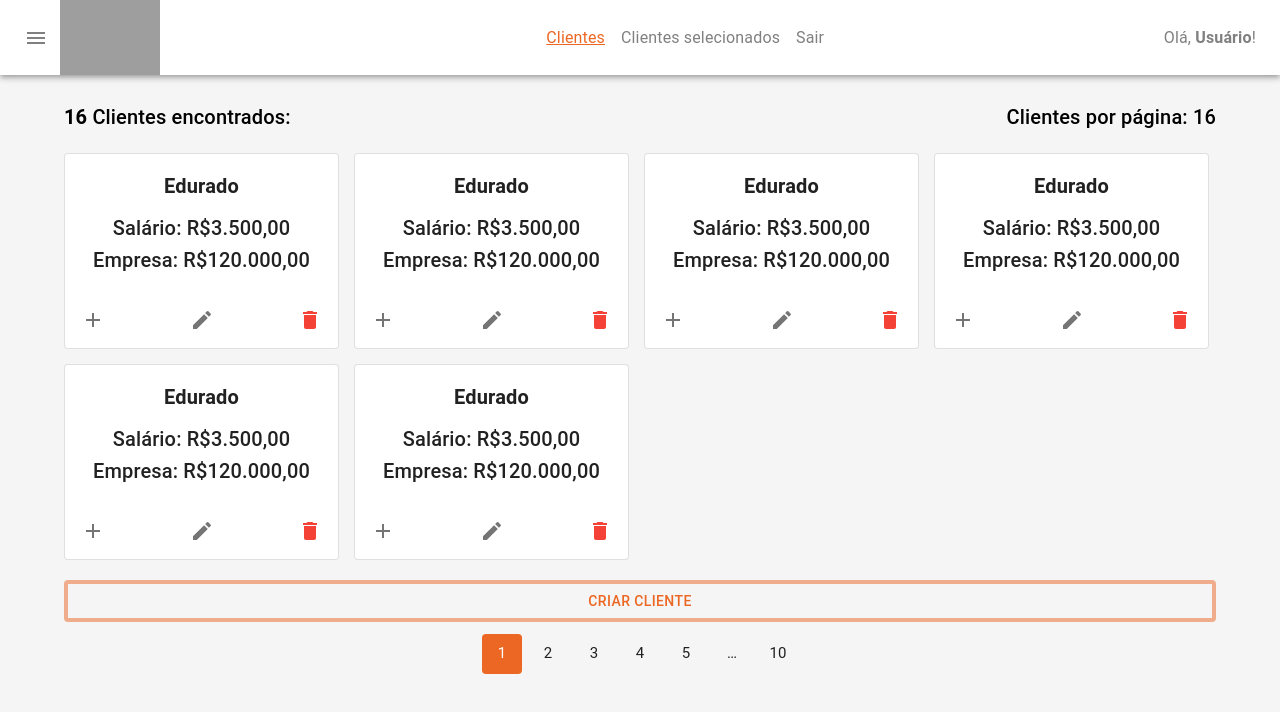
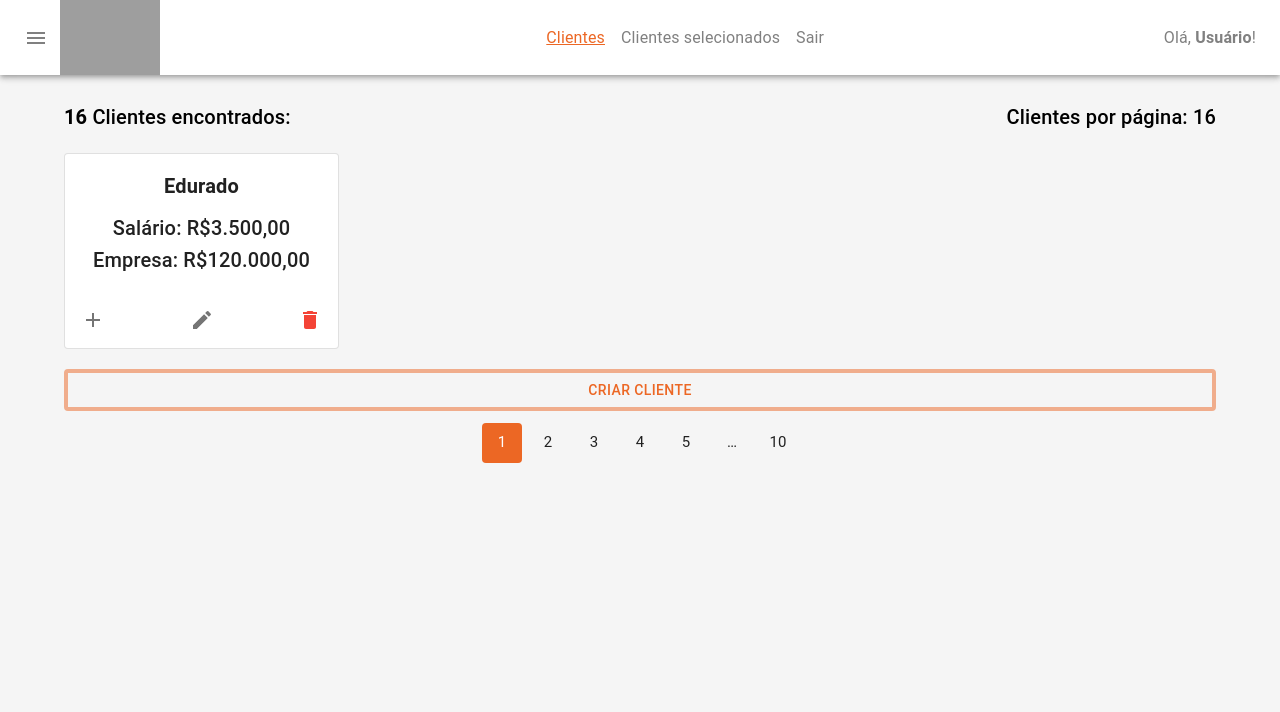
Before and after one commit to paullo97/test_fullstack_teddy, a React (Vite) app in the folder front/: page /dashboard in a window 1280 px wide. Shown: the top 712 px of the page. Built offline with nearby package versions, Linux system fonts and the light colour scheme; grey boxes are pictures that could not be loaded.

Commit message:
references metods to open modal - WIP

```diff
--- a/front/src/components/card/index.tsx
+++ b/front/src/components/card/index.tsx
@@ -12,13 +12,15 @@ import { red } from "@mui/material/colors";
 interface CardClientProps {
     name: string;
     salary: string,
-    enterprise: string
+    enterprise: string;
+    exclude: (name: string) => void;
 }
 
 const CardClient: React.FC<CardClientProps> = ({
     name,
     salary,
-    enterprise
+    enterprise,
+    exclude
 }) => {
   return (
     <Box sx={{ minWidth: 275, maxWidth: 275 }}>
@@ -60,7 +62,7 @@ const CardClient: React.FC<CardClientProps> = ({
           <IconButton aria-label="delete">
             <EditIcon />
           </IconButton>
-          <IconButton aria-label="delete">
+          <IconButton aria-label="delete" onClick={() => exclude(name)}>
             <DeleteIcon sx={{ color: red[500] }} />
           </IconButton>
         </CardActions>
--- a/front/src/pages/dashboard/index.tsx
+++ b/front/src/pages/dashboard/index.tsx
@@ -2,9 +2,20 @@ import CardClient from "../../components/card";
 import { Button, Typography } from "@mui/material";
 import "./index.css";
 import PaginationComponent from "../../components/pagination";
+import ModalExcludeClient from "../../modals/excludeClient";
+import { useState } from "react";
+import ModalFormClient from "../../modals/formClient";
 
 const Dashboard = () => {
+  const [modalExclude, setModalExclude] = useState({
+    show: false,
+    client: "",
+  });
+
+  const [modalClient, setModalClient] = useState(false);
+
   return (
+    <>
       <div className="conatiner-dashboard">
         <div className="content">
           <div className="found-count">
@@ -15,13 +26,21 @@ const Dashboard = () => {
           </div>
 
           {/* Include here the logic of cards */}
-        <div style={{ margin: '20px 0', display: 'flex', flexDirection: 'row', flexWrap: 'wrap', gap: '15px' }}>
-          <CardClient name="Edurado" salary="3.500,00" enterprise="120.000,00" />
-          <CardClient name="Edurado" salary="3.500,00" enterprise="120.000,00" />
-          <CardClient name="Edurado" salary="3.500,00" enterprise="120.000,00" />
-          <CardClient name="Edurado" salary="3.500,00" enterprise="120.000,00" />
-          <CardClient name="Edurado" salary="3.500,00" enterprise="120.000,00" />
-          <CardClient name="Edurado" salary="3.500,00" enterprise="120.000,00" />
+          <div
+            style={{
+              margin: "20px 0",
+              display: "flex",
+              flexDirection: "row",
+              flexWrap: "wrap",
+              gap: "15px",
+            }}
+          >
+            <CardClient
+              name="Edurado"
+              salary="3.500,00"
+              enterprise="120.000,00"
+              exclude={(e) => setModalExclude({ show: true, client: e })}
+            />
           </div>
 
           <Button
@@ -29,6 +48,7 @@ const Dashboard = () => {
             fullWidth
             color="secondary"
             sx={{ borderWidth: "4px" }}
+            onClick={() => setModalClient(true)}
           >
             Criar Cliente
           </Button>
@@ -36,6 +56,18 @@ const Dashboard = () => {
           <PaginationComponent />
         </div>
       </div>
+
+      <ModalExcludeClient
+        open={modalExclude.show}
+        handleClose={() => setModalExclude({ show: false, client: "" })}
+        cliente={modalExclude.client}
+      />
+
+      <ModalFormClient
+        open={modalClient}
+        handleClose={() => setModalClient(false)}
+      />
+    </>
   );
 };
 
```
Lines whose indentation alone changed are shown as unchanged.
